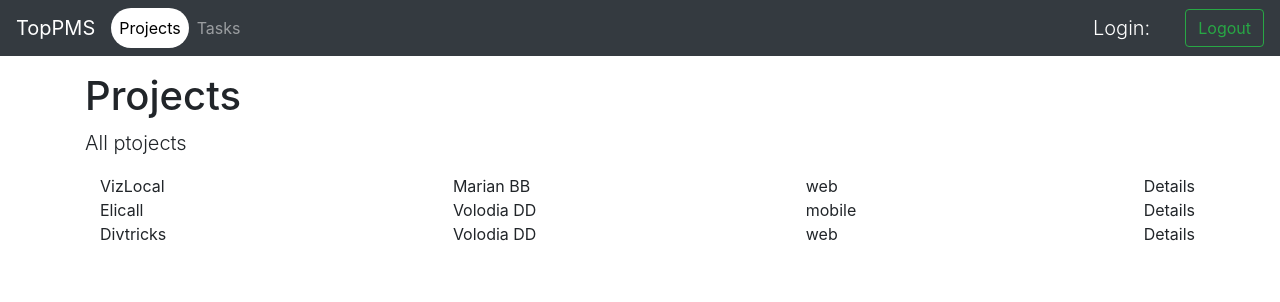
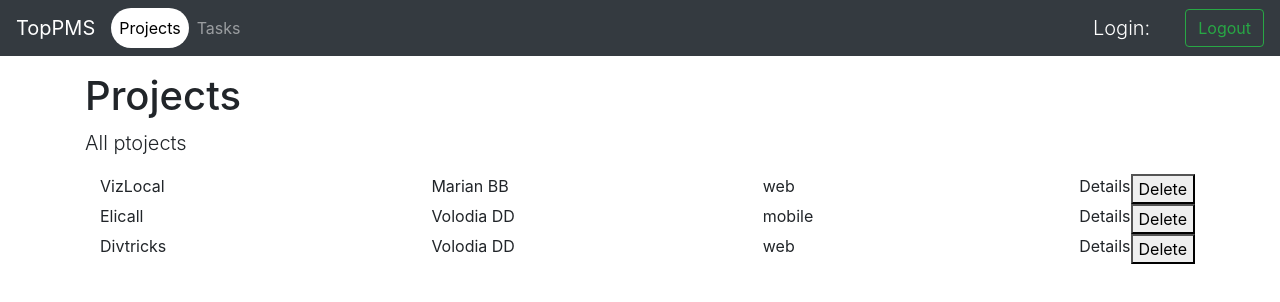
Before and after one commit to luxtorOleg/top-pms, an Angular app: page /projects in a window 1280 px wide. Shown: the top 302 px of the page. Built offline with nearby package versions, Linux system fonts and the light colour scheme.

Commit message:
implements delete functionality

```diff
--- a/src/app/projects/projects.component.html
+++ b/src/app/projects/projects.component.html
@@ -8,6 +8,7 @@
       <div class="col">{{project.owner}}</div>
       <div class="col">{{project.type}}</div>
       <span [routerLink]="getProjectDetailsURL(project)">Details</span>
+      <button class="delete" (click)="deleteProject(project.id)">Delete</button>
     </div>
   </div>
 </div>
--- a/src/app/projects/projects.component.ts
+++ b/src/app/projects/projects.component.ts
@@ -1,6 +1,7 @@
 import { Component, OnInit } from '@angular/core';
 import {ProjectsService} from './projects.service';
 import {Project} from '../common/protocols';
+import {Router} from '@angular/router';
 
 @Component({
   selector: 'app-projects',
@@ -8,11 +9,14 @@ import {Project} from '../common/protocols';
   styleUrls: ['./projects.component.css']
 })
 export class ProjectsComponent implements OnInit {
-
-  constructor(public projectsService: ProjectsService) { }
+  constructor(public projectsService: ProjectsService, public router: Router) { }
   ngOnInit() {
   }
   getProjectDetailsURL(project: Project) {
     return ['/projects/' + project.id];
   }
+  deleteProject(id: string) {
+    const project: Project = this.projectsService.projects.find(p => p.id === id);
+    this.projectsService.deleteProject(this.projectsService.projects.indexOf(project));
+  }
 }
--- a/src/app/projects/projects.service.ts
+++ b/src/app/projects/projects.service.ts
@@ -30,4 +30,7 @@ export class ProjectsService {
   getProjectById(id: string): Project {
      return this.projects.find(project => project.id === id);
   }
+  deleteProject(index: number) {
+    this.projects.splice(index, 1);
+  }
 }
```
